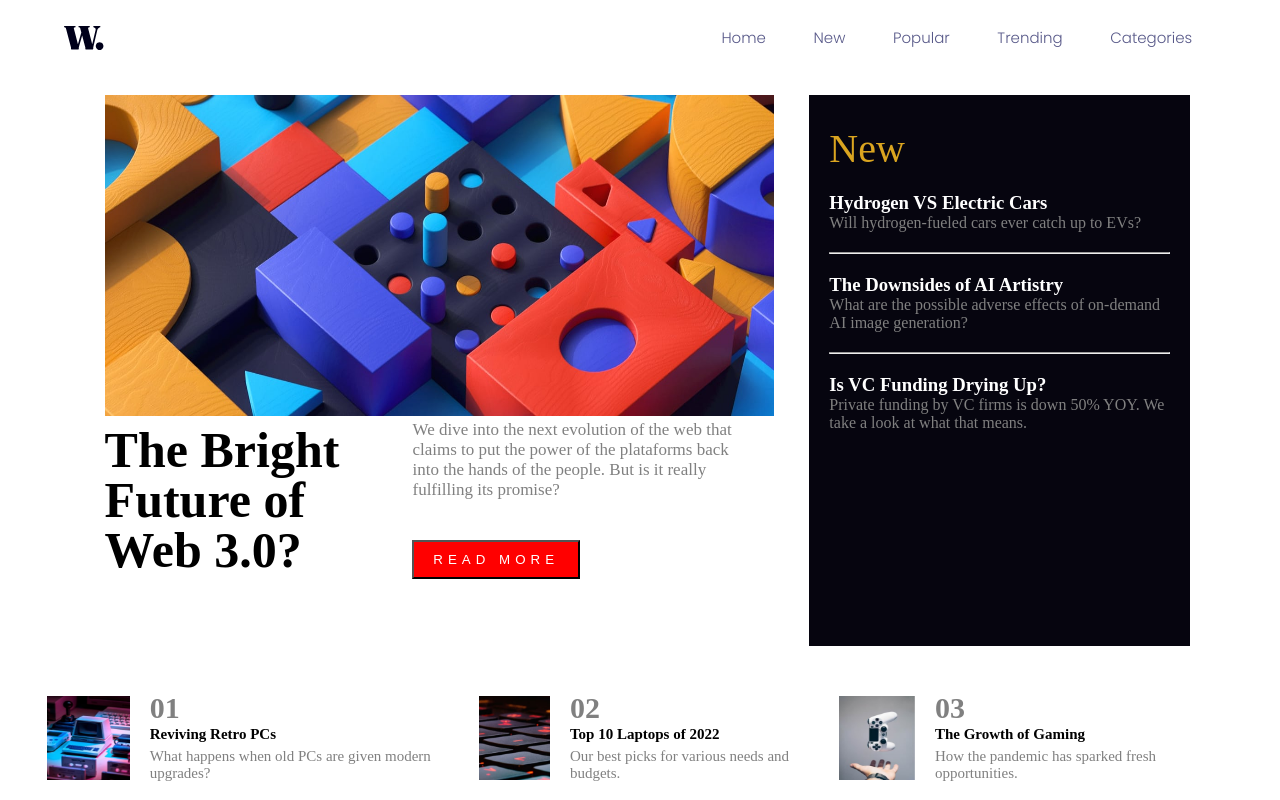
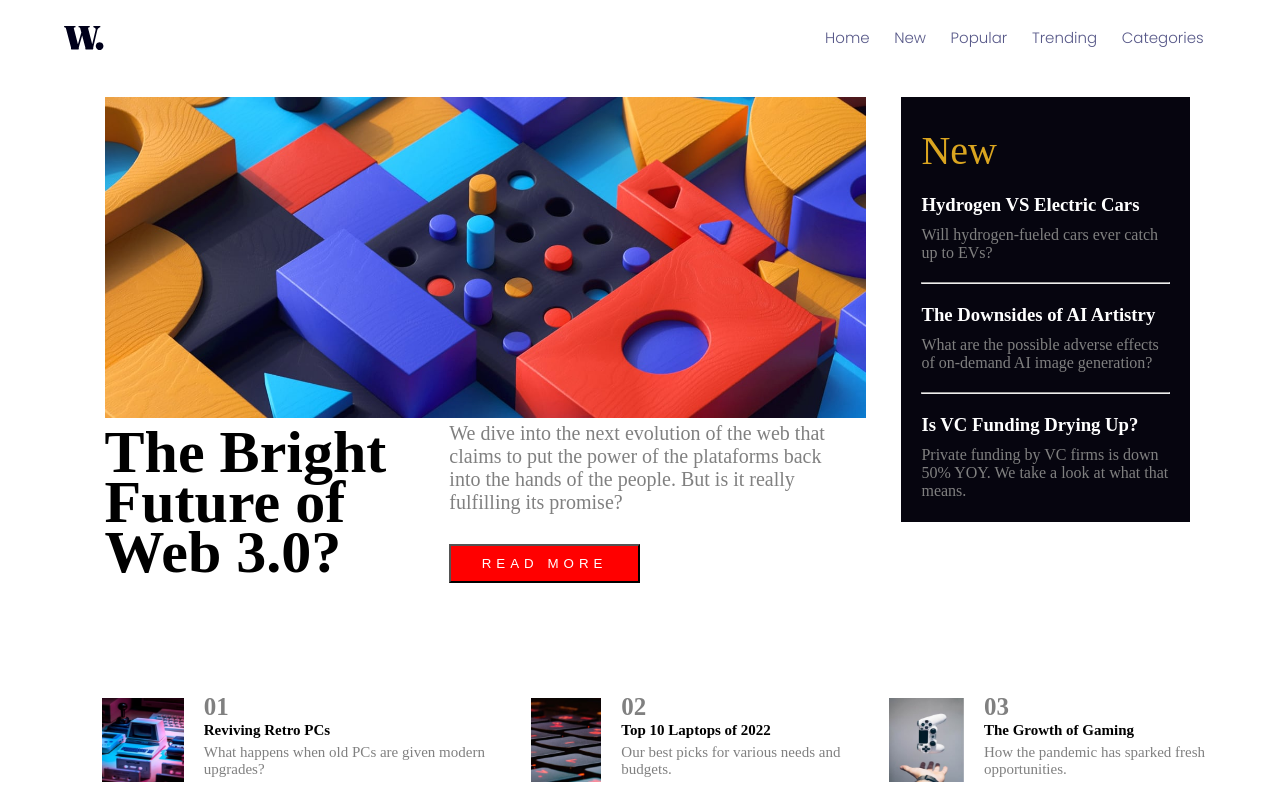
Before and after one commit to Hernan-22/desafioangular01, an Angular app: page / in a window 1280 px wide. Built offline with nearby package versions, Linux system fonts and the light colour scheme.

Commit message:
Ultimos cambios
Footer

```diff
--- a/src/app/tableroprincipal/cuerpo/cuerpo.component.scss
+++ b/src/app/tableroprincipal/cuerpo/cuerpo.component.scss
@@ -41,9 +41,11 @@
 
 .texto_derecha p {
   color: gray;
+  margin-top: 10px;
 }
+
 .conta1 span{
-  font-size: 50px;
+  font-size: 60px;
   font-weight: bold;
   line-height: 50px;
 }
@@ -57,7 +59,7 @@
   color: goldenrod;
 }
 .conta2 span{
-  font-size: 17px;
+  font-size: 20px;
   color: grey;
 }
 
@@ -65,7 +67,7 @@
   color: white;
   background: red;
   padding: 10px 10px;
-  margin-top: 40px;
+  margin-top: 30px;
   width: 50%;
   letter-spacing: 5px;
 }
@@ -76,7 +78,8 @@
 
 .derecha {
   display: block;
-  width: 90%;
+  width: 60%;
+  height: 425px;
   background-color: rgb(6, 5, 15);
   overflow: hidden;
   margin-top: 15px;
--- a/src/app/tableroprincipal/footer/footer.component.scss
+++ b/src/app/tableroprincipal/footer/footer.component.scss
@@ -1,8 +1,4 @@
 @use '../../app.component.scss';
-
-.contenedorfoto {
-  display: flex;
-}
 
 .contenedorfoto img {
   width: 20%;
@@ -19,6 +15,10 @@
   height: 120%;
 }
 
+.contenedorfoto {
+  display: flex;
+}
+
 .contenedorfoto2 {
   display: flex;
 }
@@ -32,13 +32,15 @@
   margin:0 auto;
   margin-top: 50px;
   margin-bottom: 30px;
+  margin-left: 8%;
+  margin-right: auto;
 }
 
 .contenedortexto {
   margin-left: 20px
 }
 .contenedortexto h1{
-  font-size: 30px;
+  font-size: 25px;
   color: grey;
   margin-top: -5px;
 }
--- a/src/app/tableroprincipal/menu/menu.component.html
+++ b/src/app/tableroprincipal/menu/menu.component.html
@@ -4,12 +4,12 @@
 <link href="https://fonts.googleapis.com/css2?family=Poppins:wght@200;300&display=swap" rel="stylesheet">
 
 <nav>
-  <div>
+  <section class="imge">
     <img
     width="40"
     alt="Angular logo"
     src="../../../assets/images/logo.svg" />
-  </div>
+  </section>
   <section class="links">
       <a>Home</a>
       <a>New</a>
--- a/src/app/tableroprincipal/menu/menu.component.scss
+++ b/src/app/tableroprincipal/menu/menu.component.scss
@@ -20,7 +20,7 @@ nav .links {
   margin-left: auto;
   display: flex;
   justify-content: space-around;
-  width: 45%;
+  width: 35%;
 }
 
 nav .links a {
```
Also changed, not shown: src/app/tableroprincipal/footer/footer.component.html (line endings or trailing spaces).
